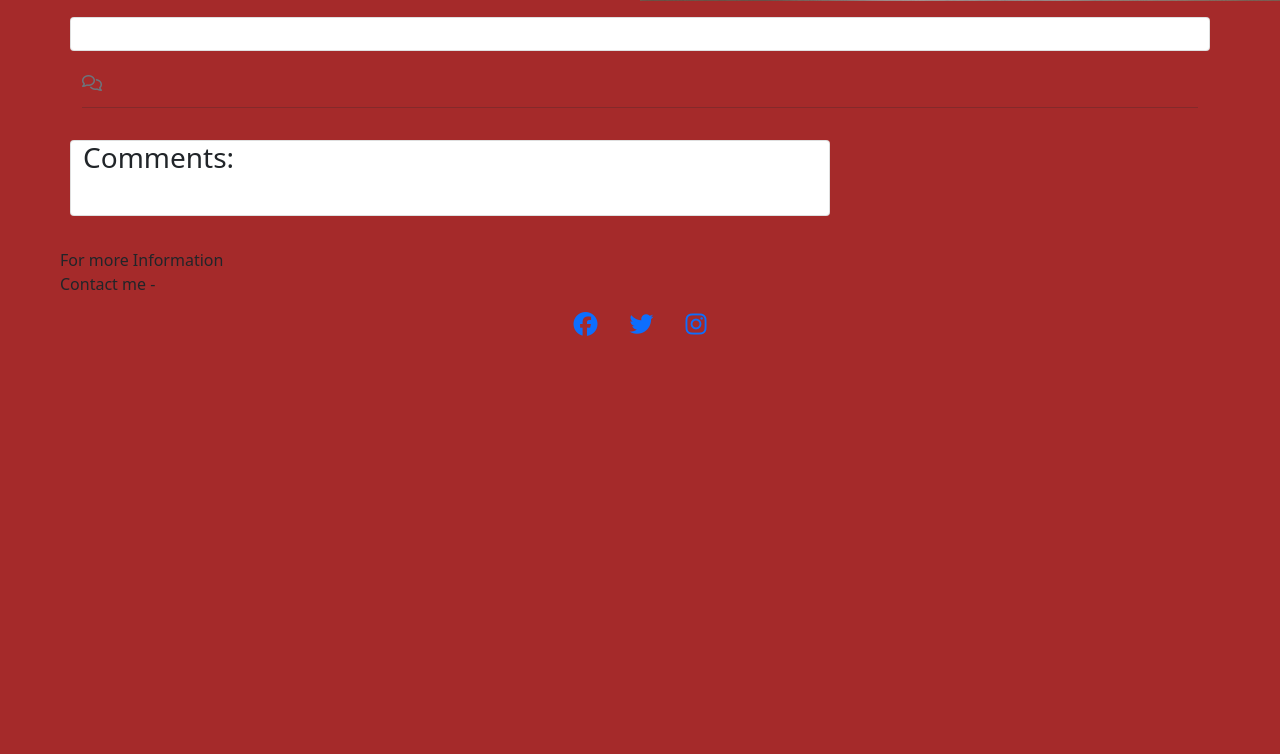
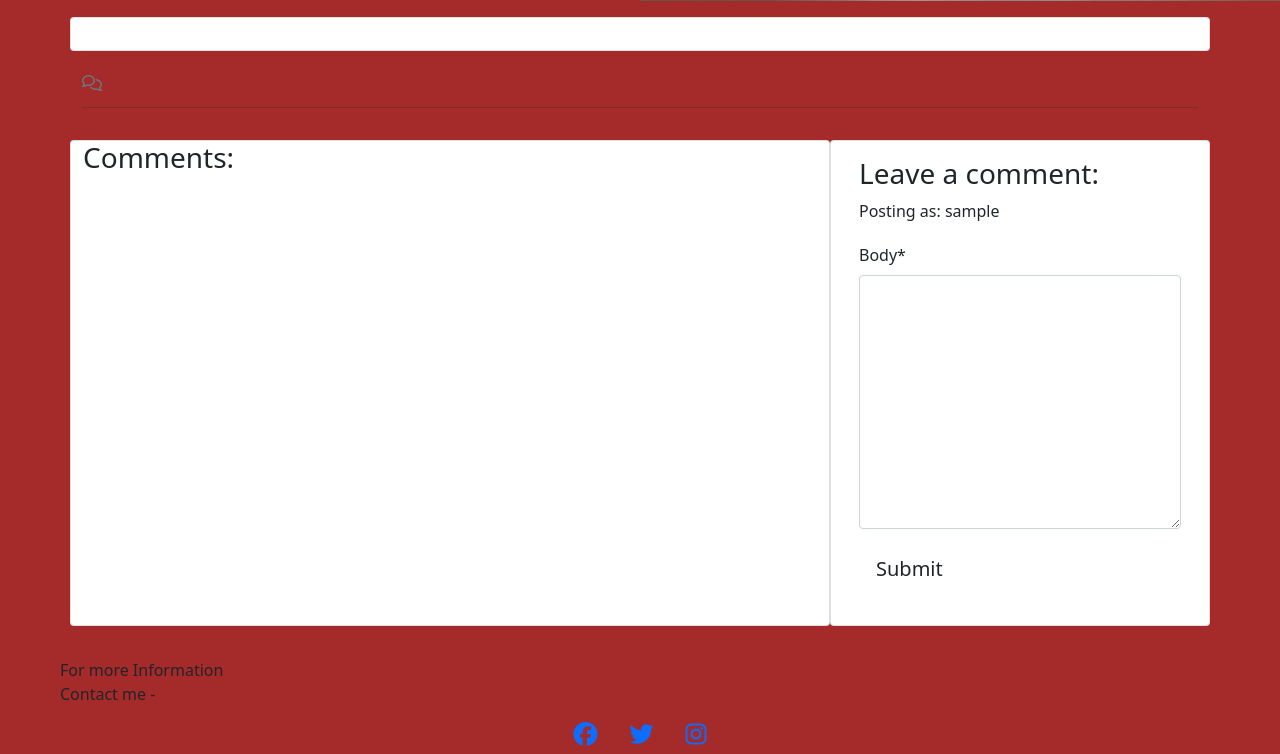
Before and after one commit to Michael-Obadun/Picture-Me-VR, a Django app: template VRimages/templates/VRimages/post_detail.html in a window 1280 px wide; the page is wider, and only the part inside the window is pictured. Shown: the part 671-1425 px from the top of that part. Before the commit the page ends 1007 px from the top of that part, so only its background shows below. Run offline with Django 4.2, Linux system fonts and the light colour scheme; the template is opened without the code that fills it: values that come from a table or form of the project are taken from there, others are empty; the visitor is signed in with stand-in values (Sample User, id 1); some libraries are stand-ins or nearby versions.

Commit message:
In post_detail.html i added {% load crispy_forms_tags %} and added the html for the comment form

```diff
--- a/VRimages/templates/VRimages/post_detail.html
+++ b/VRimages/templates/VRimages/post_detail.html
@@ -1,5 +1,6 @@
 {% extends 'base.html' %} {% block content %}
 {% load static %}
+{% load crispy_forms_tags %}
 
 <div class="masthead">
     <div class="container">
@@ -63,6 +64,24 @@
         {% endfor %}
       </div>
     </div>
+    <!-- Creating New Comments -->
+    <div class="col-md-4 card mb-4 mt-3">
+        <div class="card-body">
+          {% if user.is_authenticated %}
+          <h3>Leave a comment:</h3>
+          <p>Posting as: {{ user.username }}</p>
+          <form id="commentForm" method="post"
+            style="margin-top: 1.3em;">
+            {{ comment_form | crispy }}
+            {% csrf_token %}
+            <button id="submitButton" type="submit"
+              class="btn btn-signup btn-lg">Submit</button>
+          </form>
+          {% else %}
+          <p>Log in to leave a comment</p>
+          {% endif %}
+        </div>
+      </div>
   </div>
 </div>
 
```
